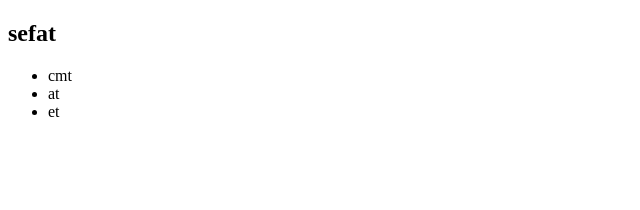
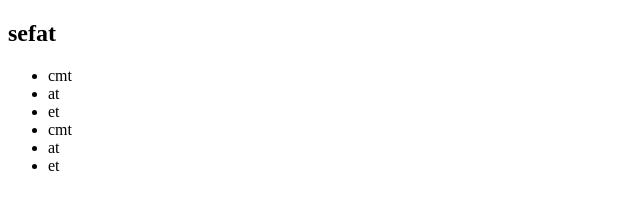
Before and after one commit to sefatullahuk00/portfolio1, a plain HTML site: page index.html in a window 1280 px wide. Shown: the full height of the page, 0-640 px from the left. Drawn offline with Linux system fonts and the light colour scheme.

Commit message:
add some  more html

```diff
--- a/index.html
+++ b/index.html
@@ -11,6 +11,8 @@
         <ul>
             <li>cmt</li>
             <li>at</li>
+            <li>et</li><li>cmt</li>
+            <li>at</li>
             <li>et</li>
         </ul>
     </div>
```
